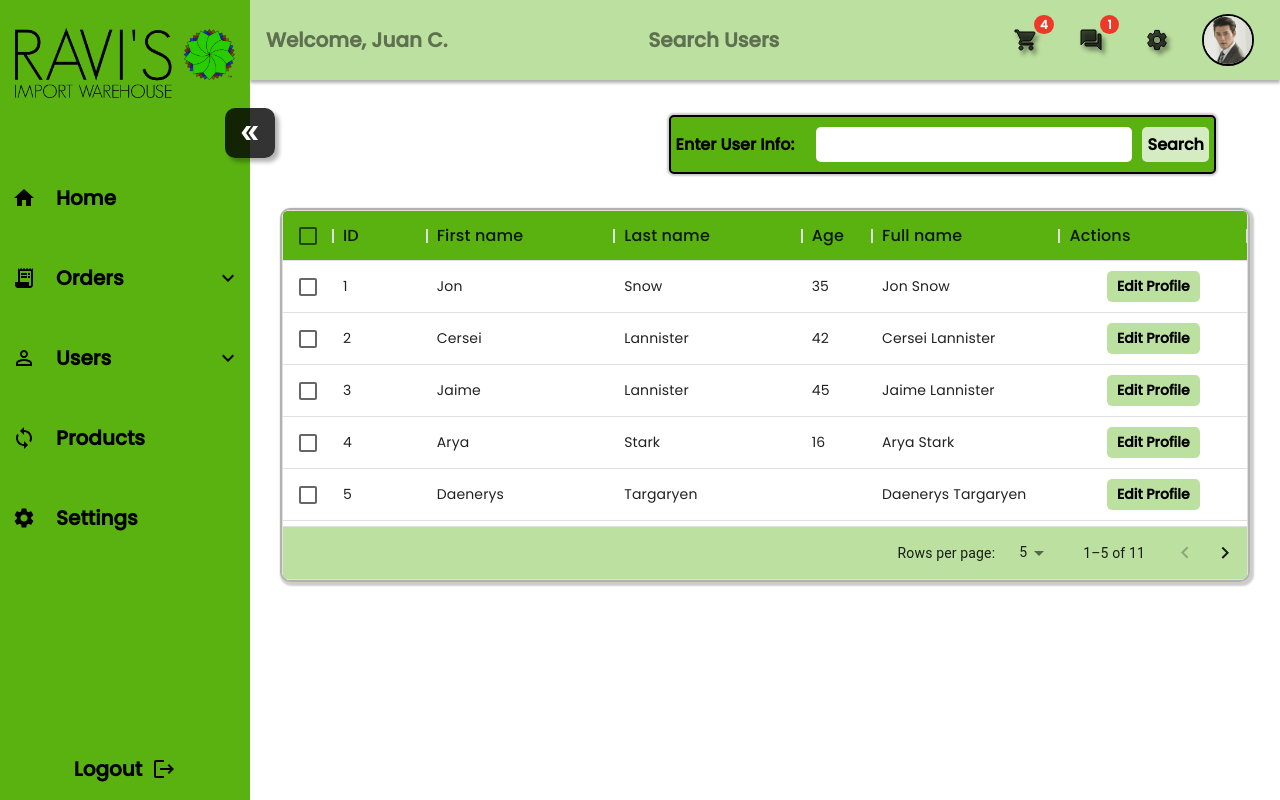
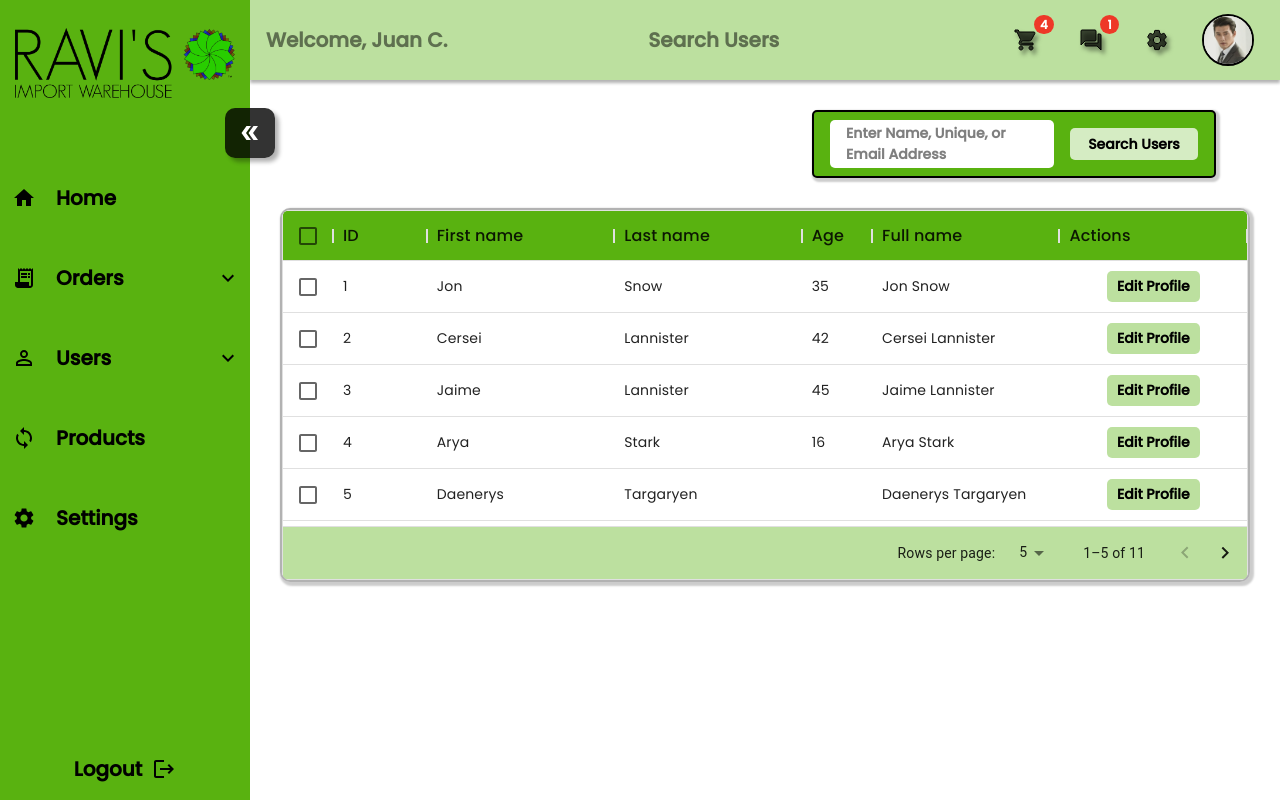
Before and after one commit to jorgec23/RavisAdminDashboard, a Next.js app: page /users/search in a window 1280 px wide. Built offline with nearby package versions, Linux system fonts and the light colour scheme.

Commit message:
refactored search bar to be customizable for users, products and orders

```diff
--- a/components/customerTable/SearchBar.jsx
+++ b/components/customerTable/SearchBar.jsx
@@ -1,13 +1,35 @@
 import styles from './SearchBar.module.scss';
 
-export default function SearchBar(){
+export default function SearchBar({category, fieldsToSearch}){
+
+    let spanText = ''
+    if (fieldsToSearch.length == 1) {
+        spanText = fieldsToSearch[0]
+
+    } else if (fieldsToSearch.length == 2) {
+        spanText+=fieldsToSearch[0]
+        spanText += ' or '
+        spanText += fieldsToSearch[1]
+    } else {
+        for (let i = 0; i < fieldsToSearch.length-1; i++) {
+        spanText += fieldsToSearch[i]
+        spanText += ', '
+        }
+        spanText += 'or '
+        spanText += fieldsToSearch[fieldsToSearch.length-1]
+    }
+    console.log(spanText)
+
 
     return (
         <div className={styles.searchBarContainer}>
-            <form action='/'>
-                <label htmlFor='userSearchCriteria' className={styles.searchBarTitle}> Enter User Info: </label>
-                <input type='text' id='userSearchCriteria' name="userSearchCriteria" required className={styles.searchBarInputField}/>
-                <button type='submit' className={styles.searchButton}> Search </button>
+            <form action='/' className={styles.searchBarForm}>
+                <label htmlFor='userSearchCriteria' className={styles.searchBarContent}>
+                    <input type='text' id='userSearchCriteria' name="userSearchCriteria"
+                        required className={styles.searchBarInputField}/>
+                    <span className = {styles.searchBarPlaceholder}>Enter {spanText}</span>
+                </label>
+                <button type='submit' className={styles.searchButton}> Search {category} </button>
             </form>
         </div>
     )
--- a/components/customerTable/SearchBar.module.scss
+++ b/components/customerTable/SearchBar.module.scss
@@ -7,22 +7,39 @@
     color:black;
     border-radius: 5px;
     border: 2px solid black;
-    box-shadow: 0px 0px 2px 2px rgba(0, 0, 0, 0.2);
-    width: fit-content;
-    padding: 10px 5px;
+    box-shadow: 2px 2px 2px 2px rgba(0, 0, 0, 0.2);
+    max-width:  25rem;
+    height:4rem;
+    // padding: 10px 5px;
     font-family: 'Poppins';
+}
+.searchBarForm {
+    display:flex;
+    align-items: center;
+    justify-content: center;
+    // border: 2px solid blue;
+    flex-wrap: wrap;
+    flex:1;
+    gap: 1rem;
+    font-weight: 700;
+    font-size: 14px;
+    height:100%;
+    padding: 0 1rem;
 }
 
 
-.searchBarTitle {
-    // display: inline-block;
+.searchBarContent {
+    display:flex;
     align-items: center;
     justify-content: center;
-    font-weight: 600;
-    font-size: 16px;
     color:black;
-    padding-right: .5rem;
+    // padding-left: 1rem;
     // width:25%;
+    position:relative;
+    // border: 2px solid black;
+    flex:2;
+    height:100%;
+
 }
 
 
@@ -30,9 +47,20 @@
     // display: inline-block;
     background-color: white;
     border-radius: 5px;
-    padding: 5px 0px;
-    margin: 0px 10px;
+
+    padding: 0 1rem;
+    // margin: 0px 10px;
+    width: 100%;
+    height: 75%;
+    // flex:1;
     // width:50%;
+}
+.searchBarPlaceholder {
+    position: absolute;
+    left:1rem;
+    right:1rem;
+    // border: 2px solid red;
+    color: rgba(0, 0, 0, 0.5)
 }
 
 
@@ -40,11 +68,22 @@
     // display: inline-block;
     // background-color:  rgba(89, 178, 16,.4);
     background-color: rgba(255, 255, 255, 0.75);
-    border-radius:5px;
+    border-radius: 5px;
     color:black;
-    font-weight: 600;
-    padding:5px 5px;
+    // font-weight: 600;
+    padding:.5rem .5rem;
+    // padding:0;
+    // margin:.25rem;
     opacity:1;
     cursor: pointer;
-    // width:25%;
+    flex:1;
+    font-weight:600;
+    line-height: 1rem;
+    transition: color .3s ease, background-color .3s ease;
 }
+
+.searchButton:hover{
+    background-color: black;
+    color:white;
+    outline: 2px solid white;
+}
--- a/components/mainNavBar/MainNavBar.module.scss
+++ b/components/mainNavBar/MainNavBar.module.scss
@@ -29,6 +29,9 @@
 @media only screen and (max-width:600px) {
     .welcome {
         display:none;
+    }
+    .mainNavBarTitle {
+        padding-left: 1em;
     }
 }
 
--- a/pages/users/search.js
+++ b/pages/users/search.js
@@ -11,11 +11,13 @@ export default function SearchCustomers(){
     }
     setTitle('Search Users')
 
+    const fieldsToSearch = ['Name', 'Unique', 'Email Address']
+
     return (
         <div className={styles.searchBarTableContainer}>
 
             <div className={styles.searchBarContainer}>
-                <SearchBar/>
+                <SearchBar category='Users' fieldsToSearch={fieldsToSearch}/>
             </div>
             <div className={styles.searchTableContainer}>
                 <DataTable/>
```
Also changed, not shown: pages/settings/index.js (+6 -2 lines).
